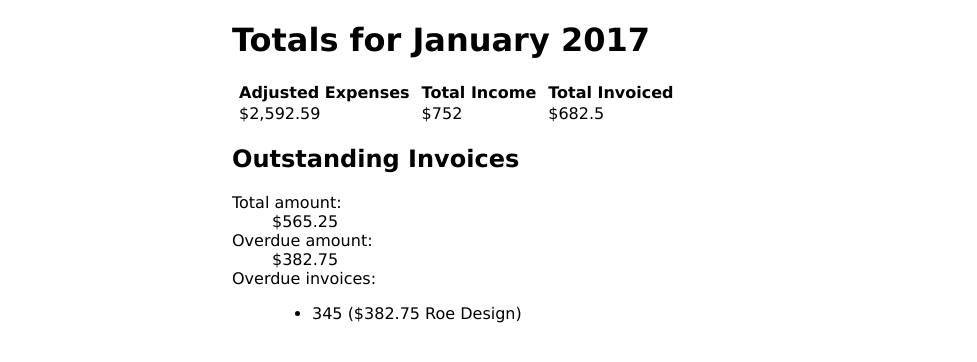
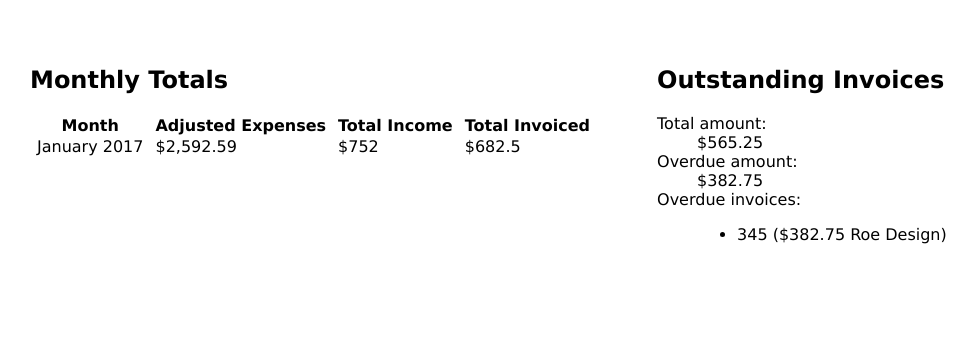
Before and after one commit to soundgnome/django-rom, a Django app: page / in a window 1280 px wide. Shown: the part 35-397 px from the top of the page, without its empty margins (8-985 px from the left). Run offline with Django 3.2, Linux system fonts and the light colour scheme; data comes from the database, SQL or seed files in the repository.

Commit message:
dashboard

```diff
--- a/rom/invoices/calculator.py
+++ b/rom/invoices/calculator.py
@@ -41,7 +41,7 @@ def get_outstanding_invoices(since=None):
 
 
 def _get_adjusted_total(expenses, start, end):
-    total = 0
+    total = Decimal('0')
 
     aggregate = expenses.filter(date__gte=start).filter(date__lt=end). \
                 filter(month_span=1).aggregate(Sum('amount'))
@@ -77,14 +77,14 @@ def _get_income_total(start, end):
     aggregate = Invoice.objects. \
                 filter(date_received__gte=start).filter(date_received__lt=end). \
                 aggregate(Sum('amount'))
-    return aggregate['amount__sum']
+    return aggregate['amount__sum'] or 0
 
 
 def _get_invoiced_total(start, end):
     aggregate = Invoice.objects. \
                 filter(date_sent__gte=start).filter(date_sent__lt=end). \
                 aggregate(Sum('amount'))
-    return aggregate['amount__sum']
+    return aggregate['amount__sum'] or 0
 
 
 def _get_raw_total(expenses, start, end):
--- a/rom/invoices/views.py
+++ b/rom/invoices/views.py
@@ -4,15 +4,24 @@ from .calculator import get_outstanding_invoices, get_monthly_totals
 
 
 def dashboard(request):
-    today = date.today()
-    if today.month == 1:
-        start = date(today.year-1, 12, 1)
-    else:
-        start = date(today.year, today.month-1, 1)
+    totals = []
+
+    start = date.today()
+    earliest = date(start.year-1, start.month, 1)
+
+    while (start > earliest):
+        if start.month == 1:
+            start = date(start.year-1, 12, 1)
+        else:
+            start = date(start.year, start.month-1, 1)
+
+        month = get_monthly_totals(start.year, start.month)
+        if month['income']:
+            month['month'] = start.strftime('%B %Y')
+            totals.append(month)
 
     context = {
-        'month': start.strftime('%B %Y'),
-        'totals': get_monthly_totals(start.year, start.month),
+        'monthly_totals': totals,
         'outstanding': get_outstanding_invoices()
     }
 
--- a/rom/static/styles.css
+++ b/rom/static/styles.css
@@ -2,9 +2,10 @@ body {
   font-family: Verdana, sans-seif;
 }
 
-main {
+.block {
   max-width: 800px;
-  margin: 10px auto;
+  float: left;
+  margin: 30px;
 }
 
 nav li {
--- a/rom/templates/invoices/dashboard.html
+++ b/rom/templates/invoices/dashboard.html
@@ -4,24 +4,30 @@
 {% block title %}Rom | Dashboard{% endblock %}
 
 {% block content %}
-<h1>Totals for {{ month }}</h1>
+<div class="monthly block">
+    <h2>Monthly Totals</h2>
     <table>
         <thead>
             <tr>
+                <th>Month</th>
                 <th>Adjusted Expenses</th>
                 <th>Total Income</th>
                 <th>Total Invoiced</th>
             </tr>
         </thead>
         <tbody>
+            {% for totals in monthly_totals %}
             <tr>
+                <td>{{ totals.month }}</td>
                 <td>${{ totals.adjusted_expenses|intcomma }}</td>
                 <td>${{ totals.income|intcomma }}</td>
                 <td>${{ totals.invoiced|intcomma }}</td>
             </tr>
+            {% endfor %}
         </tbody>
     </table>
-<div class="outstanding">
+</div>
+<div class="outstanding block">
     <h2>Outstanding Invoices</h2>
     <dl>
         <dt>Total amount:</dt>
```
Lines whose indentation alone changed are shown as unchanged.
